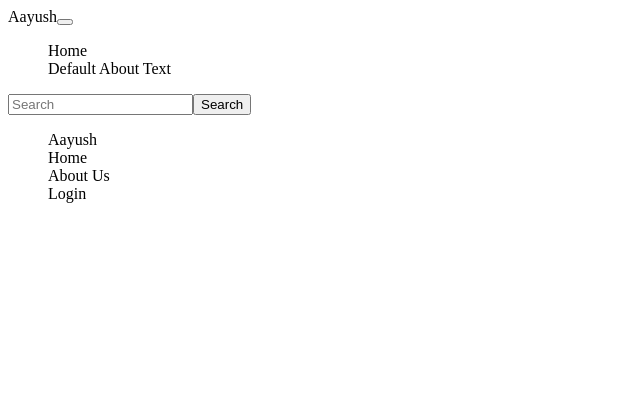
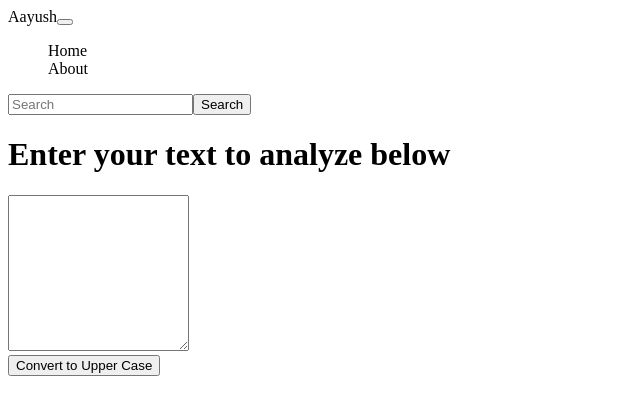
Before and after one commit to mr-prasai2004/Learning_React, a React (Create React App) app in the folder learning_react/: page / in a window 1280 px wide. Shown: the top 414 px of the page, without its empty margins (0-640 px from the left). Built offline with nearby package versions, Linux system fonts and the light colour scheme; the HTML template or start-up script is replaced by a standard one.

Commit message:
Day 3 of learning React

```diff
--- a/learning_react/src/App.js
+++ b/learning_react/src/App.js
@@ -1,13 +1,15 @@
 import "./App.css";
 import Navbar from "./components/Navbar";
-import Navbarr from "./components/Navbarr";
+import TextForm from "./components/TextForm";
 function App() {
   return (
     <>
+<Navbar title={"Aayush"}/>
+<div className="container my-3">
 
-{/* <Navbar title={"Aayush"} aboutText="About Hello World"/> */}
-<Navbar title={"Aayush"}/>
-<Navbarr/>
+<TextForm heading="Enter your text to analyze below"/>
+</div>
+
     </>
   );
 }
--- a/learning_react/src/components/Navbar.js
+++ b/learning_react/src/components/Navbar.js
@@ -52,5 +52,5 @@ export default function Navbar(props) {
 Navbar.propTypes = { title: PropTypes.string.isRequired, aboutText: PropTypes.string };
 Navbar.defaultProps={
     title: 'Default Title',
-    aboutText: 'Default About Text'
+    aboutText: 'About'
 }
--- a/learning_react/src/components/Navbarr.js
+++ /dev/null
@@ -1,14 +0,0 @@
-import React from 'react'
-import "../index.css";
-export default function Navbarr() {
-  return (
-    <div>
-        <ul>
-      <li><a href="#">Aayush</a></li>
-      <li><a href="#Home">Home</a></li>
-      <li><a href="#aboutus">About Us</a></li>
-      <li><a href="#Login">Login</a></li>
-      </ul>
-    </div>
-  )
-}
--- /dev/null
+++ b/learning_react/src/components/TextForm.js
@@ -0,0 +1,13 @@
+import React from 'react'
+
+export default function TextForm(props) {
+  return (
+    <div>
+        <h1>{props.heading}</h1>
+<div className="mb-3">
+  <textarea className="form-control" id="myBox" rows="10"></textarea>
+</div>
+<button className="btn btn-primary">Convert to Upper Case</button>
+</div>
+  )
+}
```
